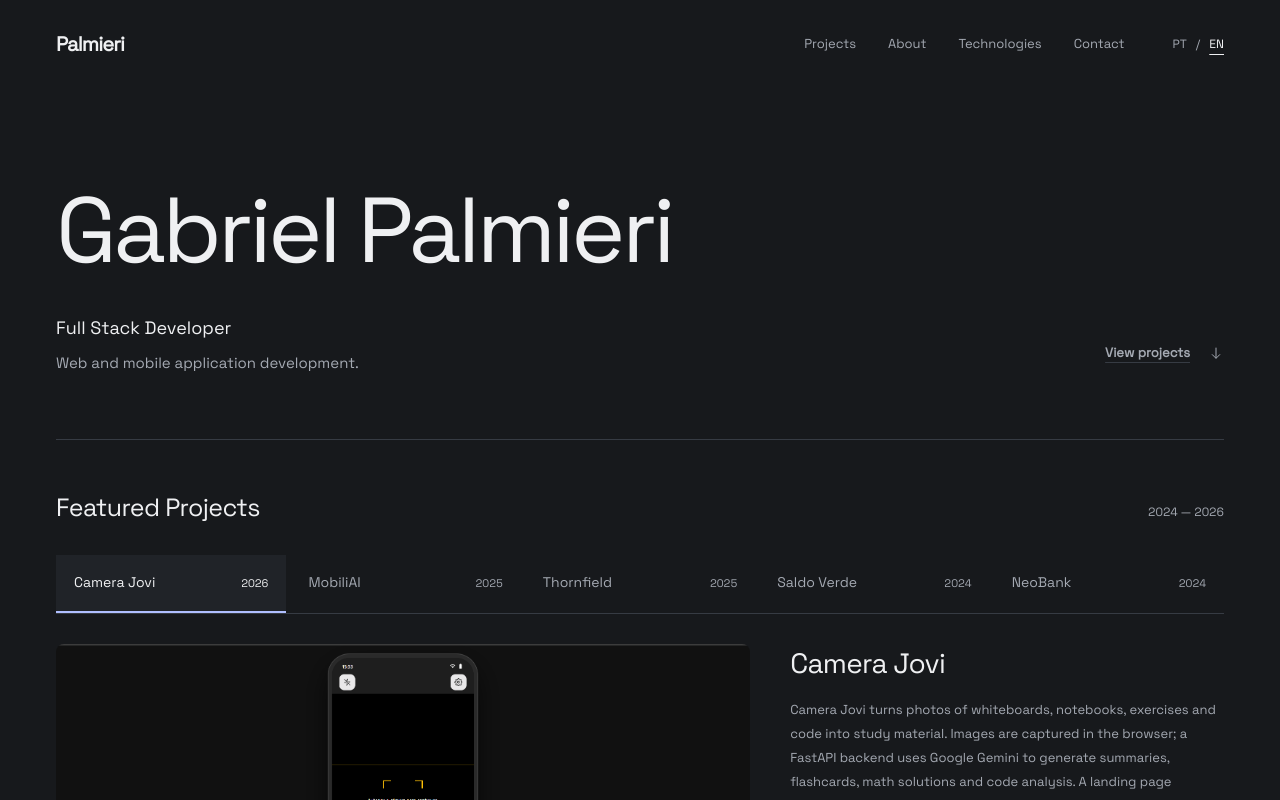
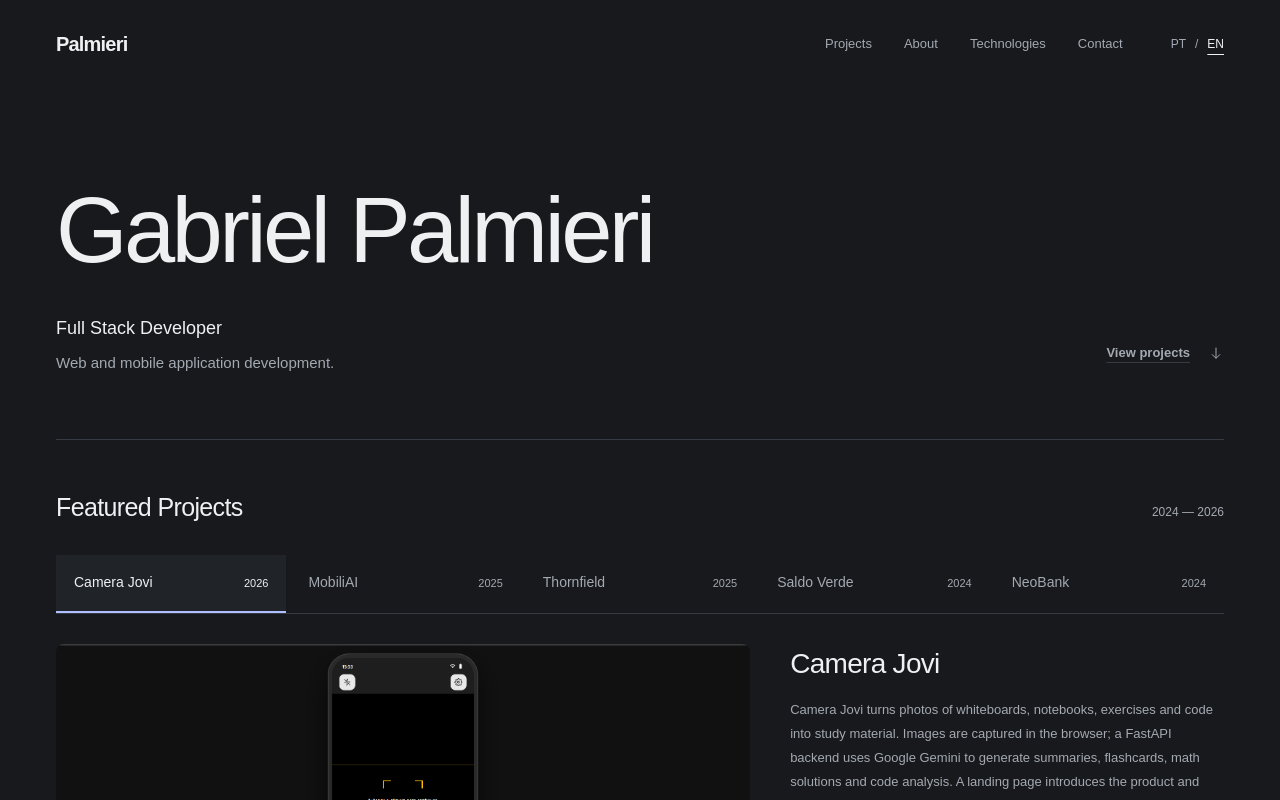
Before and after one commit to Gabriel-Palmieri/Gabriel_Palmieri, a Next.js app: page / in a window 1280 px wide. Shown: the top 800 px of the page. Built offline with nearby package versions, Linux system fonts and the light colour scheme.

Commit message:
Add: nova fonte

```diff
--- a/app/globals.css
+++ b/app/globals.css
@@ -1,8 +1,3 @@
-@import '@fontsource/space-grotesk/latin-400.css';
-@import '@fontsource/space-grotesk/latin-500.css';
-@import '@fontsource/space-grotesk/latin-600.css';
-@import '@fontsource/space-grotesk/latin-700.css';
-
 @tailwind base;
 @tailwind components;
 @tailwind utilities;
@@ -17,7 +12,7 @@
     --accent: #b0bfff;
     --line: #363b43;
     --ease: cubic-bezier(0.16, 1, 0.3, 1);
-    font-family: 'Space Grotesk', sans-serif;
+    font-family: Arial, Helvetica, sans-serif;
     background: var(--background);
     color: var(--foreground);
     scroll-behavior: smooth;
--- a/package.json
+++ b/package.json
@@ -14,7 +14,6 @@
   },
   "dependencies": {
     "@emailjs/browser": "^4.4.1",
-    "@fontsource/space-grotesk": "^5.3.0",
     "next": "15.3.8",
     "react": "^19.1.0",
     "react-dom": "^19.1.0"
--- a/tailwind.config.js
+++ b/tailwind.config.js
@@ -11,7 +11,7 @@ module.exports = {
         accent: 'var(--accent)',
         line: 'var(--line)',
       },
-      fontFamily: { sans: ['Space Grotesk', 'sans-serif'] },
+      fontFamily: { sans: ['Arial', 'Helvetica', 'sans-serif'] },
       transitionTimingFunction: { 'out-expo': 'var(--ease)' },
       animation: {
         'change-project': 'changeProject 400ms var(--ease)',
```
Also changed, not shown: 2 other files (tests, documents, lock files or other folders).
